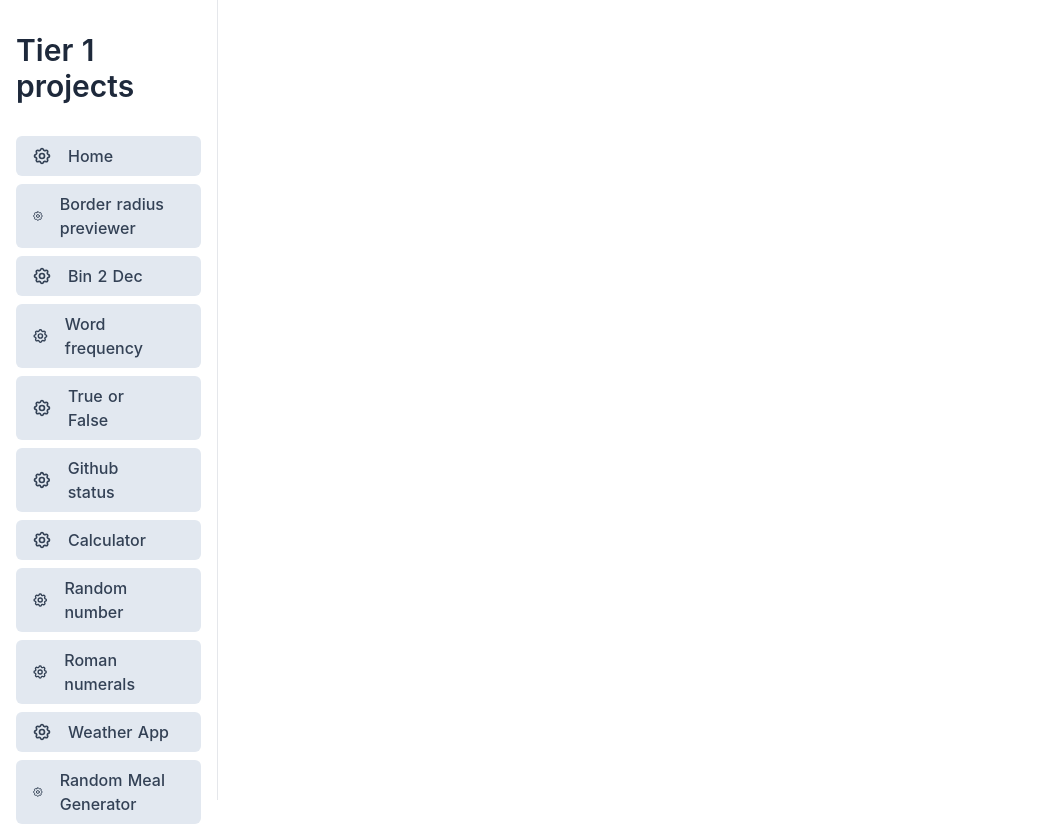
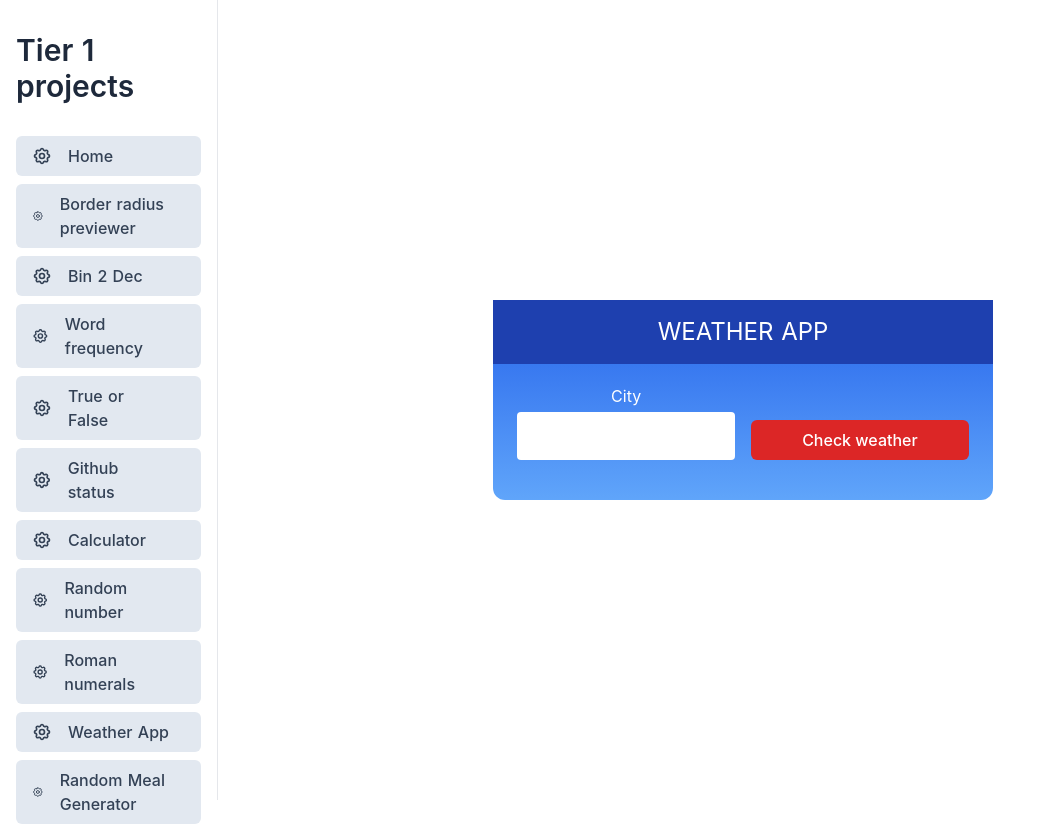
Before and after one commit to Matej-ch/vue-small-projects, a Nuxt app: page /weather in a window 1280 px wide. Shown: the top 825 px of the page, without its empty margins (0-1040 px from the left). Built offline with nearby package versions, Linux system fonts and the light colour scheme.

Commit message:
weather app

```diff
--- a/components/RomanNumerals.vue
+++ b/components/RomanNumerals.vue
@@ -25,7 +25,7 @@
                     </div>
 
                     <div v-show="msg.length"
-                         class="flex mb-5 font-bold justify-center text-center p-4 bg-red-300 bg-red-600">
+                         class="flex mb-5 font-bold justify-center text-center p-4 bg-red-300 text-red-600">
                         {{msg}}
                     </div>
                 </div>
--- a/components/WeatherApp.vue
+++ b/components/WeatherApp.vue
@@ -1,9 +1,105 @@
 <template>
+    <div class="rounded-xl bg-gradient-to-b from-blue-600 to-blue-400 mr-3">
+        <div class="flex flex-col">
 
+            <div class="flex flex-col items-center justify-center text-white py-4 bg-blue-800">
+                <div class="text-center uppercase text-2xl">Weather app</div>
+            </div>
+
+            <div class="px-4 py-5">
+                <div class="flex flex-col text-white">
+                    <div class="flex items-end justify-between mb-5">
+                        <div class="flex flex-col text-center w-3/6 px-2">
+                            <label class="mb-1">City</label>
+
+                            <input v-model="city"
+                                   type="text"
+                                   @keyup.enter="checkWeather"
+                                   class="py-3 px-5 rounded focus:outline-none text-gray-600 focus:text-gray-600">
+                        </div>
+
+                        <div class="flex flex-col text-center w-3/6 px-2">
+                            <button @click="checkWeather"
+                                    class="bg-red-600 text-white px-4 py-2 rounded-md text-1xl font-medium hover:bg-red-700 transition duration-300">
+                                Check weather
+                            </button>
+                        </div>
+
+                    </div>
+
+                    <div v-show="dataIsLoaded === true"
+                         class="flex flex-col mb-5 font-bold justify-center text-center p-4  w-full">
+
+                        <div>
+                            Weather: {{weather.description}}
+                        </div>
+                        <div>
+                            Temperature: {{main.temp}}
+                        </div>
+                        <div>
+                            Humidity: {{main.humidity}}
+                        </div>
+                    </div>
+
+                    <div v-show="dataIsLoaded === true">
+                        <span v-if="isNight" class="bg-blue-900 text-white rounded-full px-4 font-bold">
+                            N
+                        </span>
+                        <span v-else class="bg-yellow-600 text-white rounded-full px-4 font-bold">
+                            D
+                        </span>
+                    </div>
+
+                </div>
+            </div>
+
+        </div>
+    </div>
 </template>
 
 <script setup>
+import {onMounted, ref} from "vue";
 
+const config = useRuntimeConfig();
+const city = ref('');
+const weather = ref({});
+const main = ref({});
+const sys = ref({});
+const isNight = ref(false);
+const dataIsLoaded = ref(false)
+
+let apiKey = '';
+let apiBase = '';
+
+onMounted(() => {
+    apiKey = config.apiSecret;
+    apiBase = config.apiBase;
+
+    if (localStorage.getItem('city')) {
+        city.value = localStorage.getItem('city');
+        checkWeather();
+    }
+})
+
+function checkWeather() {
+    const url = `${apiBase}?q=${city.value}&appid=${apiKey}&units=metric`;
+
+    fetch(url)
+        .then(response => response.json())
+        .then(data => {
+            weather.value = data?.weather[0];
+            main.value = data.main;
+            sys.value = data.sys;
+
+            const now = Date.now();
+
+            if (now > sys.value.sunrise && now < sys.value.sunset) {
+                isNight.value = true;
+            }
+            dataIsLoaded.value = true;
+            localStorage.setItem('city', city.value)
+        }).catch(err => console.error(err))
+}
 </script>
 
 <style scoped>
--- a/nuxt.config.ts
+++ b/nuxt.config.ts
@@ -2,7 +2,13 @@ import {defineNuxtConfig} from 'nuxt'
 
 // https://v3.nuxtjs.org/api/configuration/nuxt.config
 export default defineNuxtConfig({
-    ssr: false,
+    //ssr: false,
+    runtimeConfig: {
+        public: {
+            apiSecret: '', // can be overridden by NUXT_API_SECRET environment variable
+            apiBase: '', // can be overridden by NUXT_PUBLIC_API_BASE environment variable
+        }
+    },
     alias: {
         "@app": "/@app"
     },
```
